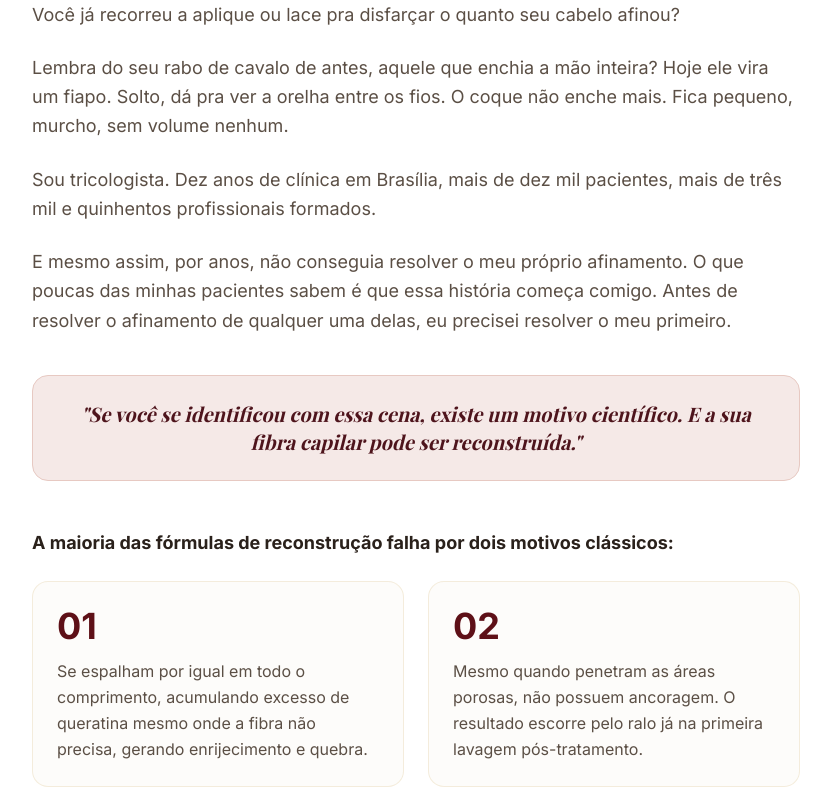
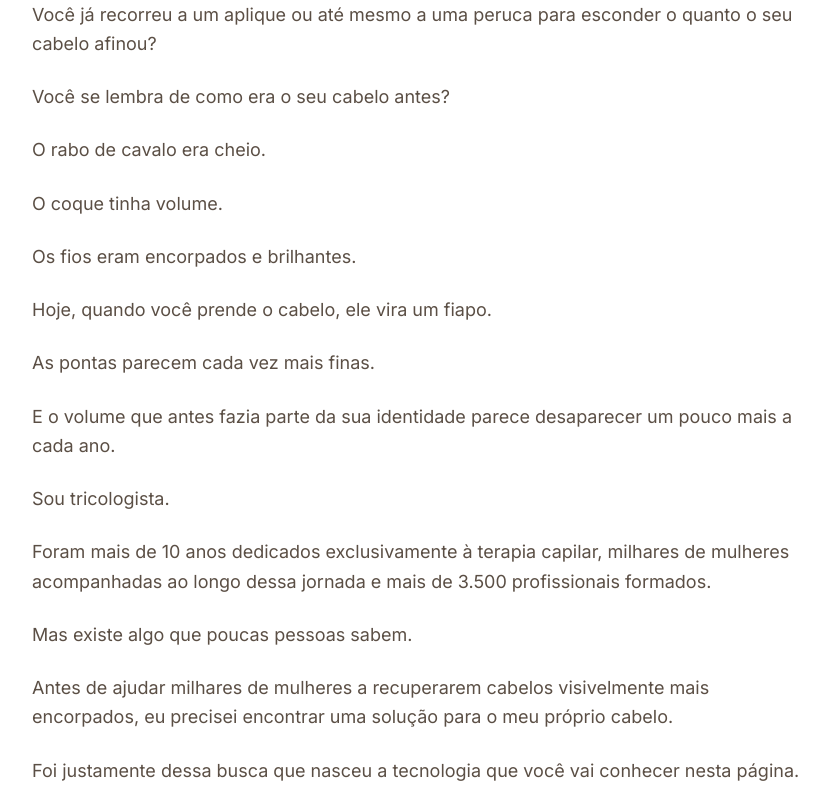
Before and after one commit to DellsantosXD/lp-proteina-do-trigo-A, a React (Vite) app: page / in a window 1280 px wide. Shown: the part 1520-2320 px from the top of the page, without its empty margins (224-1055 px from the left). Built offline with nearby package versions, Linux system fonts and the light colour scheme; a web font is replaced by a local one.

Commit message:
Atualiza copy do diagnostico clinico

```diff
--- a/src/App.tsx
+++ b/src/App.tsx
@@ -14,10 +14,19 @@ const headlineText = 'Seu rabo de cavalo virou um fiapo.<br />Seja qual for o mo
 
 // Lead paragraphs of Teste A
 const leadParagraphs = [
-  'Você já recorreu a aplique ou lace pra disfarçar o quanto seu cabelo afinou?',
-  'Lembra do seu rabo de cavalo de antes, aquele que enchia a mão inteira? Hoje ele vira um fiapo. Solto, dá pra ver a orelha entre os fios. O coque não enche mais. Fica pequeno, murcho, sem volume nenhum.',
-  'Sou tricologista. Dez anos de clínica em Brasília, mais de dez mil pacientes, mais de três mil e quinhentos profissionais formados.',
-  'E mesmo assim, por anos, não conseguia resolver o meu próprio afinamento. O que poucas das minhas pacientes sabem é que essa história começa comigo. Antes de resolver o afinamento de qualquer uma delas, eu precisei resolver o meu primeiro.'
+  'Você já recorreu a um aplique ou até mesmo a uma peruca para esconder o quanto o seu cabelo afinou?',
+  'Você se lembra de como era o seu cabelo antes?',
+  'O rabo de cavalo era cheio.',
+  'O coque tinha volume.',
+  'Os fios eram encorpados e brilhantes.',
+  'Hoje, quando você prende o cabelo, ele vira um fiapo.',
+  'As pontas parecem cada vez mais finas.',
+  'E o volume que antes fazia parte da sua identidade parece desaparecer um pouco mais a cada ano.',
+  'Sou tricologista.',
+  'Foram mais de 10 anos dedicados exclusivamente à terapia capilar, milhares de mulheres acompanhadas ao longo dessa jornada e mais de 3.500 profissionais formados.',
+  'Mas existe algo que poucas pessoas sabem.',
+  'Antes de ajudar milhares de mulheres a recuperarem cabelos visivelmente mais encorpados, eu precisei encontrar uma solução para o meu próprio cabelo.',
+  'Foi justamente dessa busca que nasceu a tecnologia que você vai conhecer nesta página.'
 ];
 
 type ConversionCtaProps = {
```
